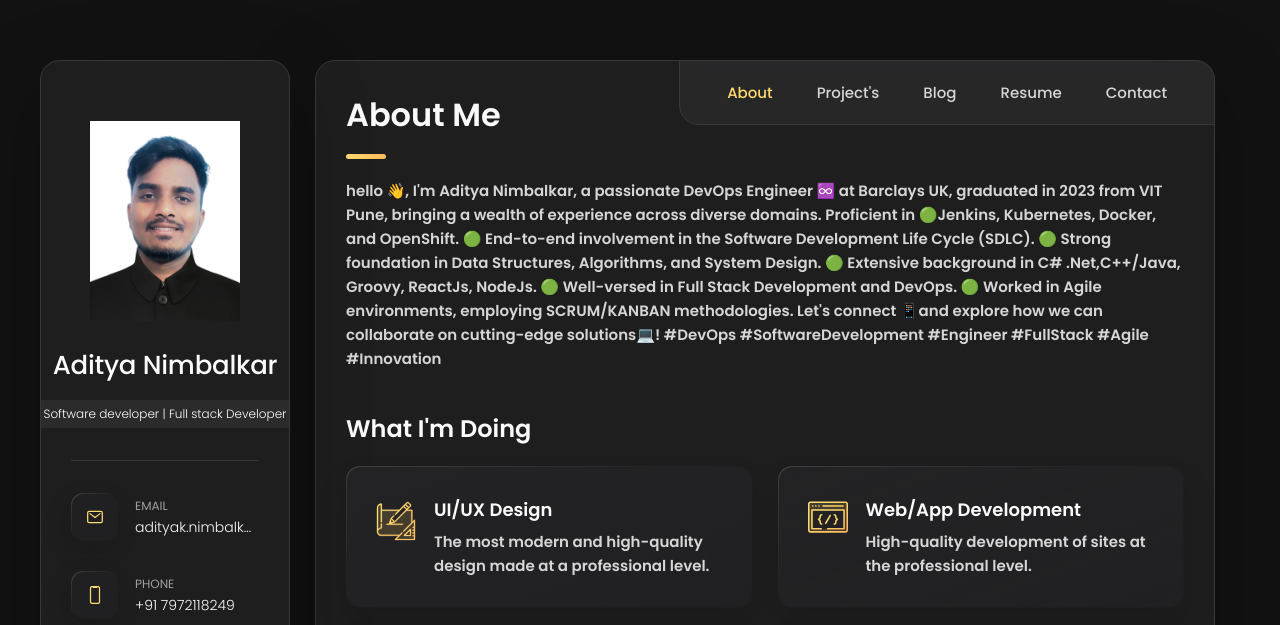
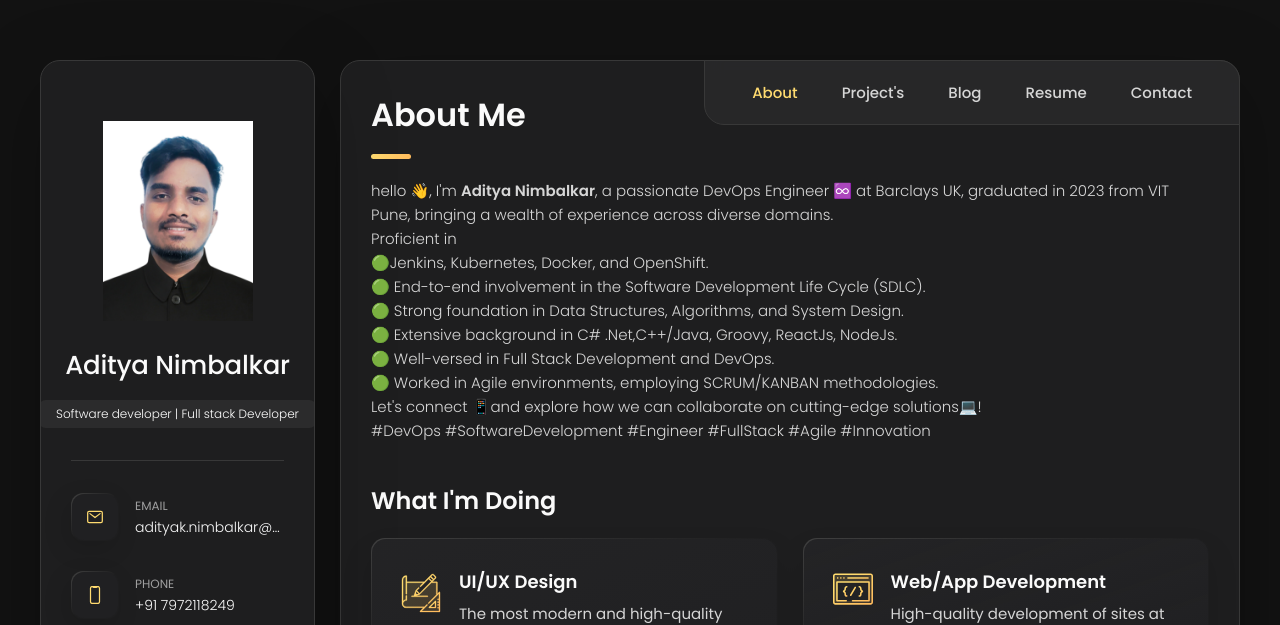
Before and after one commit to adityaknimbalkar/Aditya_portfolio, a plain HTML site: page Aditya_Website/index.html in a window 1280 px wide. Shown: the top 625 px of the page. Drawn offline with nearby package versions, Linux system fonts and the light colour scheme.

Commit message:
Updated intro

```diff
--- a/Aditya_Website/index.html
+++ b/Aditya_Website/index.html
@@ -212,24 +212,24 @@
 
         <section class="about-text">
           <p>
-        <b>  hello 👋, I'm Aditya Nimbalkar, a passionate DevOps Engineer ♾️ at Barclays UK, graduated in 2023 from VIT Pune, bringing a wealth of experience across diverse domains.
+          hello 👋, I'm <b>Aditya Nimbalkar</b>, a passionate DevOps Engineer ♾️ at Barclays UK, graduated in 2023 from VIT Pune, bringing a wealth of experience across diverse domains.
 
-   Proficient in
-     🟢Jenkins, Kubernetes, Docker, and OpenShift.
+   <br>Proficient in
+     <br>🟢Jenkins, Kubernetes, Docker, and OpenShift.
 
-     🟢 End-to-end involvement in the Software Development Life  Cycle (SDLC).
+     <br>🟢 End-to-end involvement in the Software Development Life  Cycle (SDLC).
 
-     🟢 Strong foundation in Data Structures, Algorithms, and  System Design.
+     <br>🟢 Strong foundation in Data Structures, Algorithms, and  System Design.
 
-     🟢 Extensive background in C# .Net,C++/Java, Groovy,  ReactJs, NodeJs.
+     <br>🟢 Extensive background in C# .Net,C++/Java, Groovy,  ReactJs, NodeJs.
 
-     🟢 Well-versed in Full Stack Development and DevOps.
+     <br>🟢 Well-versed in Full Stack Development and DevOps.
 
-     🟢 Worked in Agile environments, employing SCRUM/KANBAN methodologies.
+     <br>🟢 Worked in Agile environments, employing SCRUM/KANBAN methodologies.
 
-Let's connect 📱and explore how we can collaborate on cutting-edge solutions💻!
+<br>Let's connect 📱and explore how we can collaborate on cutting-edge solutions💻!
 
-#DevOps #SoftwareDevelopment #Engineer #FullStack #Agile #Innovation
+<br>#DevOps #SoftwareDevelopment #Engineer #FullStack #Agile #Innovation
           </p>
         </section>
 
```
